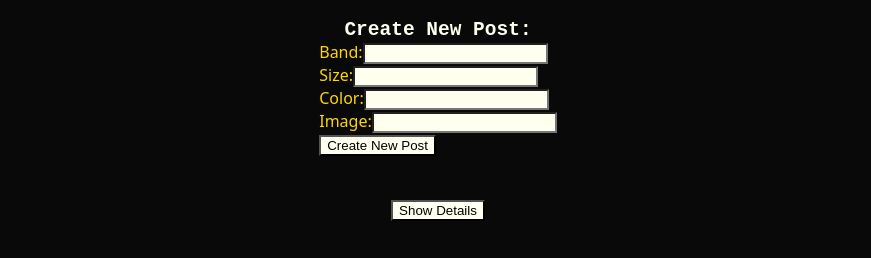
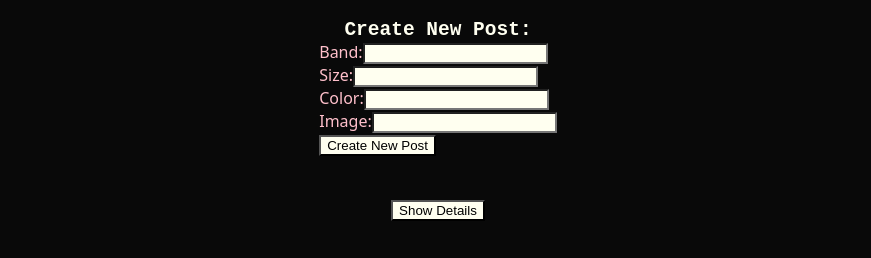
Before and after one commit to nicholasmrice/t-shirt, a website: page public/index.html in a window 1280 px wide. Shown: the part 142-400 px from the top of the page, without its empty margins (202-1073 px from the left). Drawn offline with nearby package versions, Linux system fonts and the light colour scheme; no server answers.

Commit message:
pink text

```diff
--- a/public/main.css
+++ b/public/main.css
@@ -1,7 +1,7 @@
 body {
 
   background: #090909;
-  color: gold;
+  color: pink;
   font-family: sans;
 }
 img {
```
